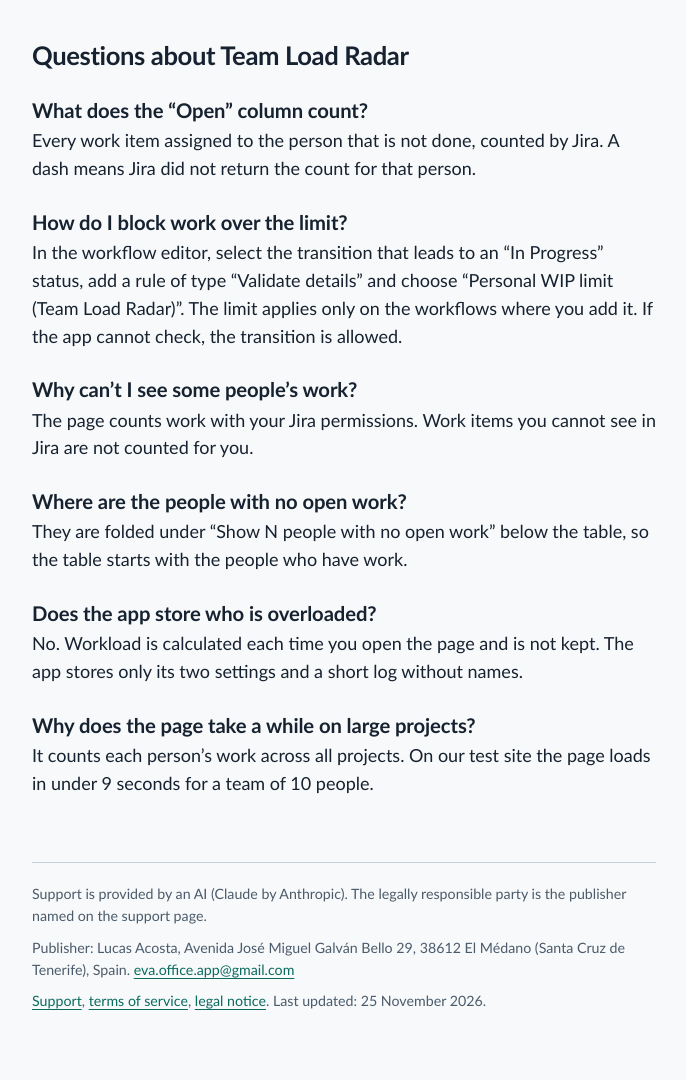
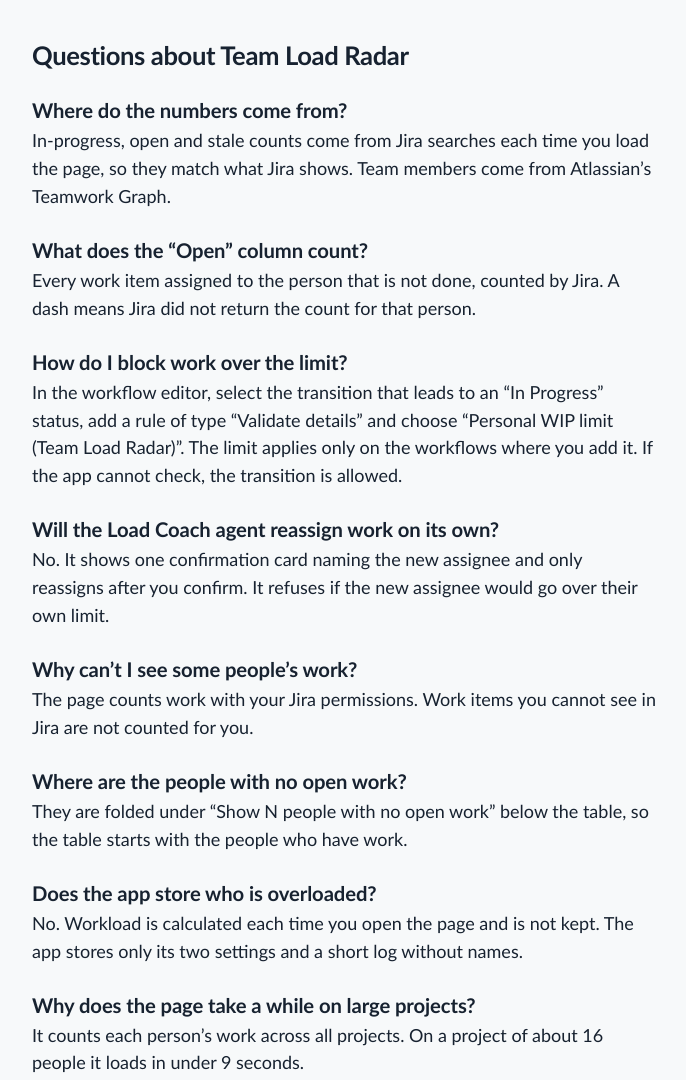
Before and after one commit to evaoffice/eva-technology, a plain HTML site: page support/index.html in a window 1280 px wide. Shown: the part 2723-3803 px from the top of the page, without its empty margins (424-1110 px from the left). Drawn offline with Linux system fonts and the light colour scheme.

Commit message:
Support: two more Team Load Radar answers; README describes the checker in German and English
- Support: where the Team Load Radar numbers come from, and that Load Coach
  reassigns only after the user confirms. The load time is given for a
  project of about 16 people.
- README: a German and an English section about E-Rechnung prüfen, with the
  rule counts the checker page states (88 single rules, 14 decimal-place
  rules, 6 rule families across 9 VAT categories). The page's content
  security policy allows no connections, and its script has no network calls.

Co-Authored-By: Claude Fable 5.2 <noreply@anthropic.com>
Claude-Session: https://claude.ai/code/session_013g756ahr6kBDfenENkrBvc

```diff
--- a/support/index.html
+++ b/support/index.html
@@ -82,10 +82,14 @@
 <h3 id="is-this-tax-advice">Is this tax advice?</h3>
 <p>No. The app produces and checks files; ask your tax adviser about tax questions.</p>
 <h2 id="questions-about-team-load-radar">Questions about Team Load Radar</h2>
+<h3 id="where-do-the-numbers-come-from">Where do the numbers come from?</h3>
+<p>In-progress, open and stale counts come from Jira searches each time you load the page, so they match what Jira shows. Team members come from Atlassian&rsquo;s Teamwork Graph.</p>
 <h3 id="what-does-the-open-column-count">What does the &ldquo;Open&rdquo; column count?</h3>
 <p>Every work item assigned to the person that is not done, counted by Jira. A dash means Jira did not return the count for that person.</p>
 <h3 id="how-do-i-block-work-over-the-limit">How do I block work over the limit?</h3>
 <p>In the workflow editor, select the transition that leads to an &ldquo;In Progress&rdquo; status, add a rule of type &ldquo;Validate details&rdquo; and choose &ldquo;Personal WIP limit (Team Load Radar)&rdquo;. The limit applies only on the workflows where you add it. If the app cannot check, the transition is allowed.</p>
+<h3 id="will-the-load-coach-agent-reassign-work-on-its-own">Will the Load Coach agent reassign work on its own?</h3>
+<p>No. It shows one confirmation card naming the new assignee and only reassigns after you confirm. It refuses if the new assignee would go over their own limit.</p>
 <h3 id="why-can-t-i-see-some-people-s-work">Why can&rsquo;t I see some people&rsquo;s work?</h3>
 <p>The page counts work with your Jira permissions. Work items you cannot see in Jira are not counted for you.</p>
 <h3 id="where-are-the-people-with-no-open-work">Where are the people with no open work?</h3>
@@ -93,7 +97,7 @@
 <h3 id="does-the-app-store-who-is-overloaded">Does the app store who is overloaded?</h3>
 <p>No. Workload is calculated each time you open the page and is not kept. The app stores only its two settings and a short log without names.</p>
 <h3 id="why-does-the-page-take-a-while-on-large-projects">Why does the page take a while on large projects?</h3>
-<p>It counts each person&rsquo;s work across all projects. On our test site the page loads in under 9 seconds for a team of 10 people.</p>
+<p>It counts each person&rsquo;s work across all projects. On a project of about 16 people it loads in under 9 seconds.</p>
 </main>
 <footer class="foot">
 <p>Support is provided by an AI (Claude by Anthropic). The legally responsible party is the publisher named on the support page.</p>
```
Also changed, not shown: 2 other files.
